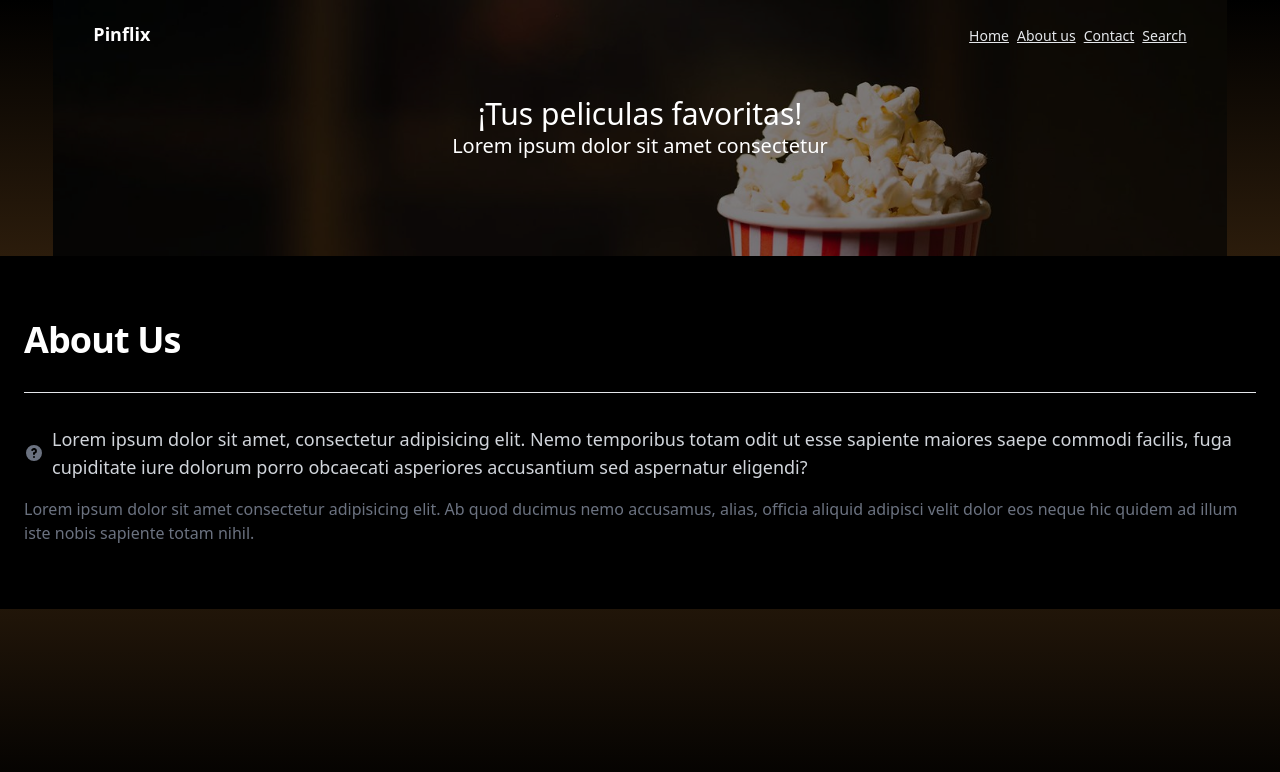
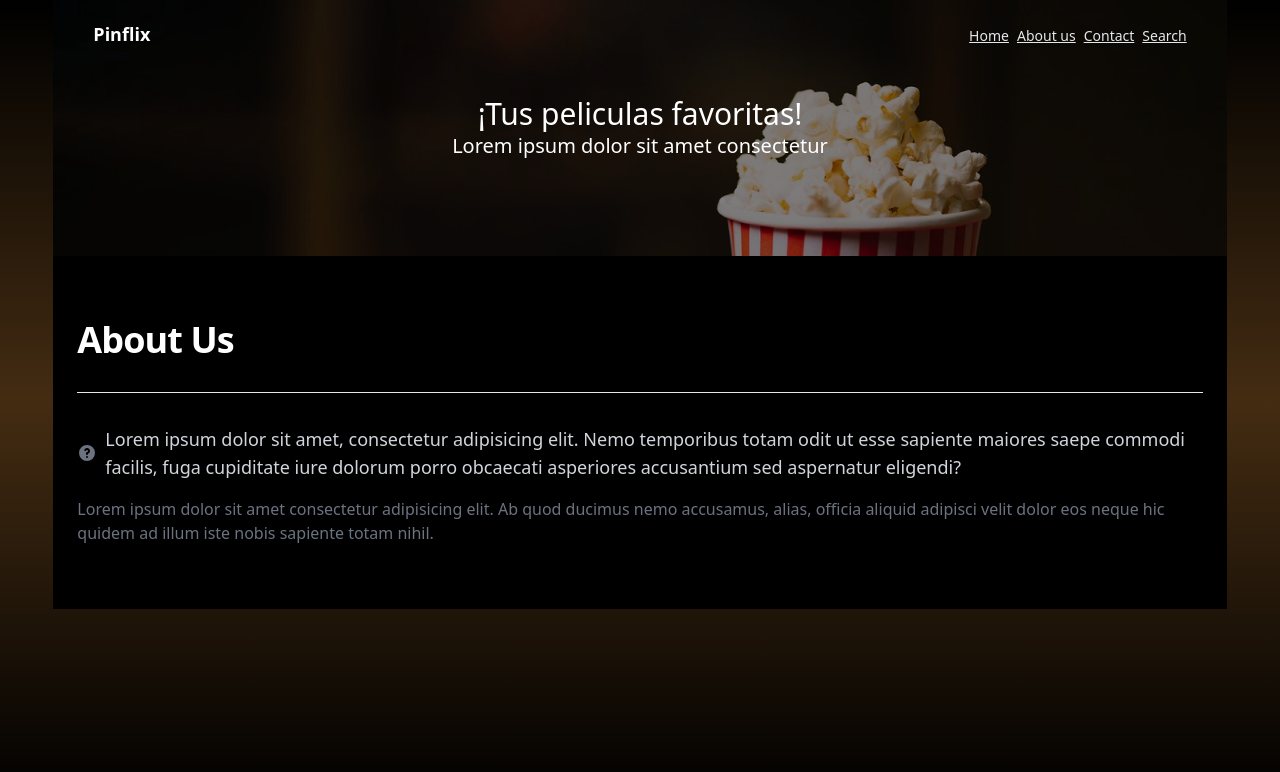
Before and after one commit to Ivan-Pintos/Bootcamp_Hack_Academy, a React (Vite) app in the folder Sprint-4/ej-9/: page /sobre-nosotros in a window 1280 px wide. Shown: the top 772 px of the page. Built offline with nearby package versions, Linux system fonts and the light colour scheme.

Commit message:
little changes

```diff
--- a/Sprint-4/ej-9/src/components/MovieList.jsx
+++ b/Sprint-4/ej-9/src/components/MovieList.jsx
@@ -7,6 +7,7 @@ function MovieList({ movies, moviesRate, setMovies }) {
   // const [open, setOpen] = useState(false);
   // const [movieModal, setMovieModal] = useState({});
 
+  //La API tiene algunas peliculas con ID repetidas, esto evita que se impriman
   const filterMovies = movies.filter((movie, index, self) => {
     return index === self.findIndex((m) => m.id === movie.id);
   });
--- a/Sprint-4/ej-9/src/components/ScrollInfinite.jsx
+++ b/Sprint-4/ej-9/src/components/ScrollInfinite.jsx
@@ -32,7 +32,6 @@ const IScroll = ({ movies, setMovies, moviesRate }) => {
   const fetchMoreData = () => {
     if (hasMore === true) {
       setPage(page + 1);
-      console.log(page);
       const getMovies = async () => {
         const options = {
           method: "GET",
@@ -48,7 +47,6 @@ const IScroll = ({ movies, setMovies, moviesRate }) => {
 
         setMovies([...movies, ...response.data.results]);
         setData([...movies, ...response.data.results]);
-        console.log(response.data.results);
       };
       getMovies();
     }
--- a/Sprint-4/ej-9/src/pages/AboutUs.jsx
+++ b/Sprint-4/ej-9/src/pages/AboutUs.jsx
@@ -1,6 +1,6 @@
 function AbouUs() {
   return (
-    <section className="flex bg-black container mx-auto items-center ">
+    <section className="flex bg-black container mx-auto items-center xl:w-11/12">
       <div className="py-8 px-4 mx-auto max-w-screen-xl sm:py-16 lg:px-6">
         <h2 className="mb-8 text-4xl tracking-tight font-extrabold text-white">
           About Us
--- a/Sprint-4/ej-9/src/pages/Contact.jsx
+++ b/Sprint-4/ej-9/src/pages/Contact.jsx
@@ -1,6 +1,6 @@
 function Contact() {
   return (
-    <section className="flex bg-black container mx-auto items-center ">
+    <section className="flex bg-black container mx-auto items-center xl:w-11/12">
       <div className="py-8 px-4 mx-auto max-w-screen-xl sm:py-16 lg:px-6">
         <h2 className="mb-8 text-4xl tracking-tight font-extrabold text-white">
           Contact
```
